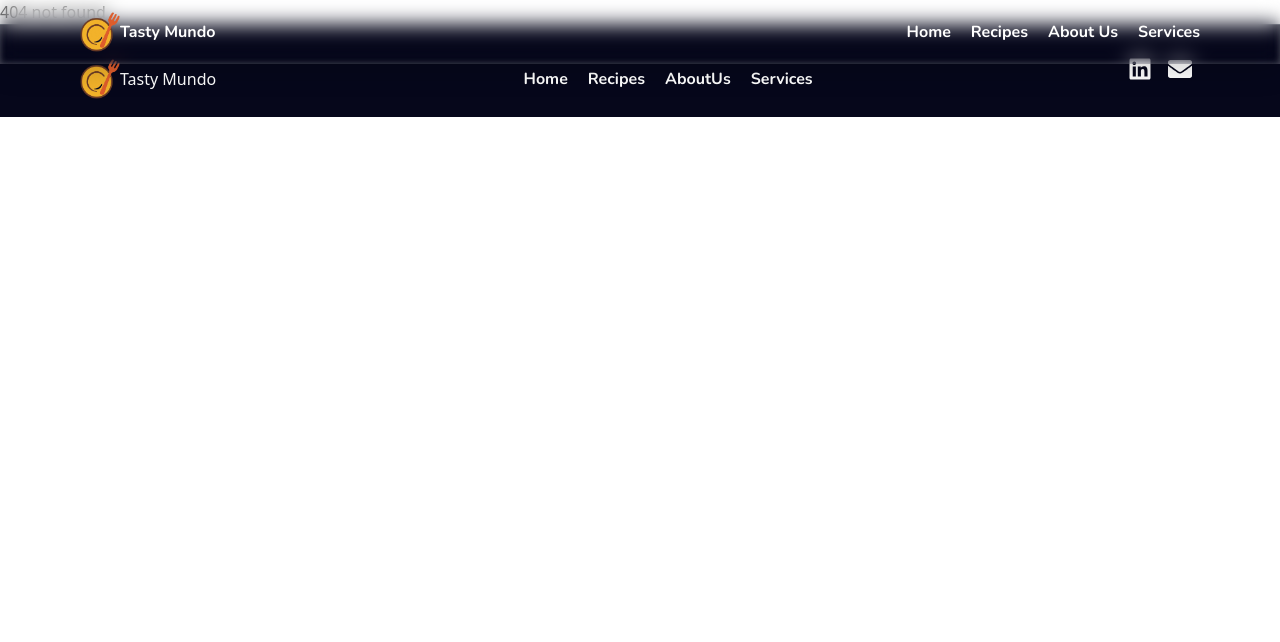
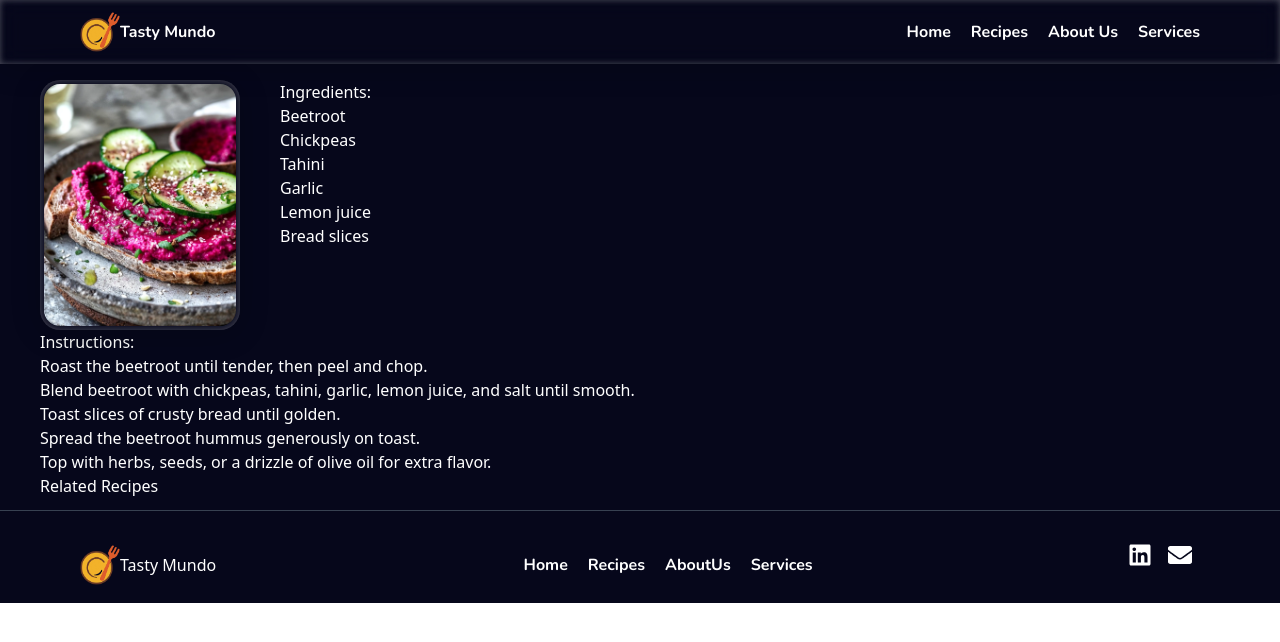
Before and after one commit to AimableUK/Tasty_Mundo, a React (Vite) app: page /recipedetails/1 in a window 1280 px wide. Before the commit this address had no page. Shown: the top 642 px of the page. Built offline with nearby package versions, Linux system fonts and the light colour scheme; a web font is replaced by a local one.

Commit message:
Working on Recipe details View Section

```diff
--- a/src/Components/AboutUs/AboutUs.jsx
+++ b/src/Components/AboutUs/AboutUs.jsx
@@ -1,7 +1,7 @@
 const AboutUs = () => {
   return (
     <section className="py-28 md:py-20 px-6 md:px-12 bg-primaryBody text-white">
-      <div className="max-w-4xl mx-auto">
+      <div className="max-w-4xl mx-auto whitespace-nowrap">
         <h1 className="text-3xl md:text-4xl font-bold mb-6 font-roboto">
           About Us
         </h1>
@@ -24,17 +24,17 @@ const AboutUs = () => {
         </p>
       </div>
 
-      <div className="bg-slate-900 max-w-4xl mx-auto mt-8 border p-3 pt-10 rounded-2xl shadow-md shadow-amber-800 transition ease-in-out duration-300 hover:scale-95">
+      <div className="bg-slate-900 max-w-4xl mx-auto mt-8 border p-3 pt-10 rounded-2xl shadow-md shadow-amber-800">
         <h2 className="text-2xl font-semibold mb-4 font-roboto text-center">
           Why Choose Tasty Mundo?
         </h2>
         <ul className="text-lg space-y-3">
-          <li className="flex flex-row items-center flex-nowrap gap-1">
+          <li className="flex flex-row items-center gap-1 flex-wrap max-w-xl">
             <svg
               xmlns="http://www.w3.org/2000/svg"
               viewBox="0 0 24 24"
               fill="currentColor"
-              className="size-6"
+              className="size-6 shrink-0"
             >
               <path
                 fillRule="evenodd"
@@ -43,9 +43,9 @@ const AboutUs = () => {
               />
             </svg>
             <span className="font-semibold">Smart Recipe Suggestions</span> –
-            Personalized recipes based on what’s in your fridge.
+            Personalized recipes based on what's in your fridge.
           </li>
-          <li className="flex flex-row items-center flex-nowrap gap-1">
+          <li className="flex flex-row items-center gap-1 flex-wrap max-w-xl">
             <svg
               xmlns="http://www.w3.org/2000/svg"
               viewBox="0 0 24 24"
@@ -61,7 +61,7 @@ const AboutUs = () => {
             <span className="font-semibold">Dietary Flexibility</span> – Find
             meals that suit vegetarian, vegan, gluten-free, or keto preferences.
           </li>
-          <li className="flex flex-row items-center flex-nowrap gap-1">
+          <li className="flex flex-row items-center gap-1 flex-wrap max-w-xl">
             <svg
               xmlns="http://www.w3.org/2000/svg"
               viewBox="0 0 24 24"
@@ -77,7 +77,7 @@ const AboutUs = () => {
             <span className="font-semibold">Save Time & Reduce Waste</span> –
             Cook with what you have and minimize food waste.
           </li>
-          <li className="flex flex-row items-center flex-nowrap gap-1">
+          <li className="flex flex-row items-center gap-1 flex-wrap max-w-xl">
             <svg
               xmlns="http://www.w3.org/2000/svg"
               viewBox="0 0 24 24"
--- /dev/null
+++ b/src/Components/Recipes/RecipeDetails.jsx
@@ -0,0 +1,49 @@
+import React from "react";
+import beetrootHummusToastImg from "../../assets/beetrootHummusToast.webp";
+
+const RecipeDetails = () => {
+  return (
+    <div className="p-3 md:px-10 pt-20 text-white bg-primaryBody">
+      <div>
+        {/* Image + Ingredients */}
+        <div className="flex flex-col md:flex-row gap-10">
+          <img
+            src={beetrootHummusToastImg}
+            alt="beetrootHummusToastImg"
+            className="card p-1 relative rounded-xl shadow-xl object-cover"
+          />
+          <div>
+            <h3>Ingredients: </h3>
+            <p>Beetroot</p>
+            <p>Chickpeas</p>
+            <p>Tahini</p>
+            <p>Garlic</p>
+            <p>Lemon juice</p>
+            <p>Bread slices</p>
+          </div>
+        </div>
+        {/* Instructions */}
+        <div>
+          <h3>Instructions:</h3>
+          <p>Roast the beetroot until tender, then peel and chop.</p>
+          <p>
+            Blend beetroot with chickpeas, tahini, garlic, lemon juice, and salt
+            until smooth.
+          </p>
+          <p>Toast slices of crusty bread until golden.</p>
+          <p>Spread the beetroot hummus generously on toast.</p>
+          <p>
+            Top with herbs, seeds, or a drizzle of olive oil for extra flavor.
+          </p>
+        </div>
+      </div>
+      {/* Related Recipes */}
+      <div>
+        <h2>Related Recipes</h2>
+        <div></div>
+      </div>
+    </div>
+  );
+};
+
+export default RecipeDetails;
--- a/src/Components/Recipes/Recipes.jsx
+++ b/src/Components/Recipes/Recipes.jsx
@@ -11,7 +11,7 @@ const Recipes = () => {
 
   return (
     <div>
-      <section className="p-3 md:px-10 pt-20  bg-primaryBody text-white">
+      <section className="p-3 md:px-10 pt-20 bg-primaryBody text-white">
         {/* Header */}
         <h1 className="font-roboto text-lg md:text-2xl font-semibold">
           Recent Discoveries
--- a/src/Components/TitleUpdater/PageTitleUpdater.jsx
+++ b/src/Components/TitleUpdater/PageTitleUpdater.jsx
@@ -15,6 +15,8 @@ const PageTitleUpdater = () => {
       title = "Recipes - TastyMundo";
     } else if (location.pathname === "/services") {
       title = "Our Services - TastyMundo";
+    }else if (location.pathname === "/recipedetails/1") {
+      title = "Details - TastyMundo";
     } else if (location.pathname === "/aichat") {
       title = "Chatting - TastyMundo";
     } else {
--- a/src/main.jsx
+++ b/src/main.jsx
@@ -13,6 +13,7 @@ import Services from "./Components/Services/Services";
 import Layout from "./Layout";
 import Page404 from "./Components/Page404/Page404";
 import Recipes from "./Components/Recipes/Recipes";
+import RecipeDetails from "./Components/Recipes/recipeDetails";
 
 const router = createBrowserRouter(
   createRoutesFromElements(
@@ -21,6 +22,7 @@ const router = createBrowserRouter(
       <Route path="aboutUs" element={<AboutUs />} />
       <Route path="services" element={<Services />} />
       <Route path="/recipes" element={<Recipes />} />
+      <Route path="/recipedetails/:id" element={<RecipeDetails />} />
       <Route path="*" element={<Page404 />} />
     </Route>
   )
```
